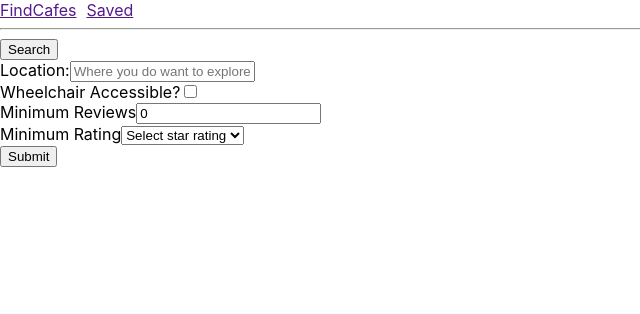
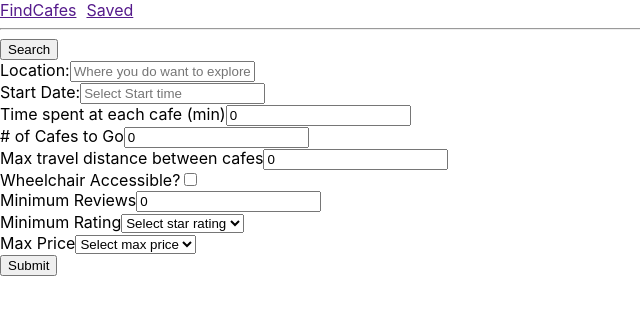
Before and after one commit to warrickhe/CafeHopper, a React (Create React App) app in the folder frontend/: page /Query in a window 1280 px wide. Shown: the top 314 px of the page, without its empty margins (0-640 px from the left). Built offline with nearby package versions, Linux system fonts and the light colour scheme.

Commit message:
Finished Query Page skeleton, formated input into json data

```diff
--- a/frontend/package.json
+++ b/frontend/package.json
@@ -7,6 +7,8 @@
     "@testing-library/react": "^13.4.0",
     "@testing-library/user-event": "^13.5.0",
     "react": "^18.2.0",
+    "react-datepicker": "^6.2.0",
+    "react-datetime": "^3.2.0",
     "react-dom": "^18.2.0",
     "react-router-dom": "^6.22.2",
     "react-scripts": "5.0.1",
--- a/frontend/src/pages/QueryPage.js
+++ b/frontend/src/pages/QueryPage.js
@@ -1,18 +1,45 @@
 import React from 'react';
 import { useState } from 'react';
 import { Link } from 'react-router-dom';
+import DatePicker from 'react-datepicker';
+import 'react-datepicker/dist/react-datepicker.css';
+import Datetime from 'react-datetime';
+import 'react-datetime/css/react-datetime.css';
 
 import Header from '../components/Header';
 
 export default function QueryPage() {
   const [location, setLocation] = useState('');
+  const [startDate, setStartDate] = useState(null);
+  const [timePerCafe, setTimePerCafe] = useState(0);
+  const [numCafes, setNumCafes] = useState(0);
+  const [maxDistance, setMaxDistance] = useState(0);
+
+  // Attributes
   const [isWheelchairAccessible, setIsWheelchairAccessible] = useState(false);
   const [minReview, setMinReview] = useState(0);
   const [minRating, setMinRating] = useState('');
+  const [maxPrice, setMaxPrice] = useState('');
   // const [maxDistance, setMaxDistance] = useState(0);
   // const [numCafes, setNumCafes] = useState(0);
   function handleLocationChange(e) {
     setLocation(e.target.value);
+  }
+
+  function handleStartDateChange(date) {
+    setStartDate(date);
+  }
+
+  function handleTimePerCafe(e) {
+    setTimePerCafe(e.target.value);
+  }
+
+  function handleNumCafes(e) {
+    setNumCafes(e.target.value);
+  }
+
+  function handleMaxDistance(e) {
+    setMaxDistance(e.target.value);
   }
 
   function handleWheelchairChange(e) {
@@ -23,17 +50,78 @@ export default function QueryPage() {
     setMinReview(e.target.value);
   }
 
-  function handelRatingChange(e) {
+  function handleRatingChange(e) {
     setMinRating(e.target.value);
+  }
+
+  function handlePriceChange(e) {
+    setMaxPrice(e.target.value);
+  }
+
+  const formatDateTime = (date) => {
+    const formattedDate = date.toLocaleDateString('en-US', {
+      year: 'numeric',
+      month: '2-digit',
+      day: '2-digit',
+    });
+
+    const formattedTime = date.toLocaleTimeString('en-US', {
+      hour: '2-digit',
+      minute: '2-digit',
+      hour12: false,
+    });
+
+    return `${formattedDate} ${formattedTime}`;
+  };
+
+  function preventEnter(e) {
+    if (e.key === 'Enter') {
+      e.preventDefault();
+    }
   }
 
   function handleSubmit(e) {
     e.preventDefault();
-    console.log('Location: ', location);
-    console.log('Wheelchair Accessible?: ', isWheelchairAccessible);
-    console.log('Min Review: ', minReview);
-    console.log('Min Rating: ', minRating);
+    // console.log('Location: ', location);
+    // console.log('Start Date: ', formatDateTime(startDate));
+    // console.log('Time per cafe: ', timePerCafe);
+    // console.log('# of Cafes to Visit: ', numCafes);
+    // console.log('Max travel distance between cafes: ', maxDistance);
+    // console.log('Wheelchair Accessible?: ', isWheelchairAccessible);
+    // console.log('Min Review: ', minReview);
+    // console.log('Min Rating: ', minRating);
+
+    let inputData = {
+      address: location,
+      start_time: formatDateTime(startDate),
+      time_per_cafe: timePerCafe,
+      num_cafes: numCafes,
+      max_distance: maxDistance,
+      attributes: {
+        wheelchair_accessible: isWheelchairAccessible,
+        min_review_count: minReview,
+        min_rating: minRating,
+        max_price: maxPrice,
+      },
+    };
+
+    console.log(JSON.stringify(inputData));
   }
+
+  //   {
+  //     "address": "910 Weyburn Pl, Los Angeles, CA 90024",
+  //     "start_time": "03-20-2024 10:00",
+  //     "time_per_cafe": 120,
+  //     "num_cafes": 30,
+  //     "max_distance": 5,
+  //     "attributes": {
+  //         "wheelchair_accessible": false,
+  //         "min_review_count": 50,
+  //         "min_rating": 3.5,
+  //         "min_price": 1,
+  //         "max_price": 4
+  //     }
+  // }
 
   return (
     <>
@@ -52,6 +140,56 @@ export default function QueryPage() {
               placeholder="Where you do want to explore?"
               autoComplete="off"
               onChange={handleLocationChange}
+              onKeyDown={preventEnter}
+            />
+          </div>
+          <div className="date-time">
+            <label htmlFor="start-time">Start Date:</label>
+            <DatePicker
+              selected={startDate}
+              id="start-time"
+              onChange={handleStartDateChange}
+              dateFormat="MM-dd-yyyy h:mm aa"
+              placeholderText="Select Start time"
+              showTimeInput
+              timeInputLabel="Time:"
+              timeFormat="HH:mm"
+              timeIntervals={30}
+              isClearable
+            />
+            <br />
+          </div>
+          <div className="time-per-cafe">
+            <label htmlFor="time-per-cafe">Time spent at each cafe (min)</label>
+            <input
+              type="number"
+              id="time-per-cafe"
+              value={timePerCafe}
+              onChange={handleTimePerCafe}
+              step="1"
+              onKeyDown={preventEnter}
+            />
+          </div>
+          <div className="num-cafes">
+            <label htmlFor="num-cafes"># of Cafes to Go</label>
+            <input
+              type="number"
+              id="num-cafes"
+              value={numCafes}
+              onChange={handleNumCafes}
+              step="1"
+              onKeyDown={preventEnter}
+            />
+          </div>
+          <div className="max-distance">
+            <label htmlFor="max-distance">Max travel distance between cafes</label>
+            <input
+              type="number"
+              id="max-distance"
+              value={maxDistance}
+              onChange={handleMaxDistance}
+              step="1"
+              onKeyDown={preventEnter}
             />
           </div>
           <div className="attributes">
@@ -70,16 +208,26 @@ export default function QueryPage() {
               value={minReview}
               onChange={handleReviewChange}
               step="1"
+              onKeyDown={preventEnter}
             />
             <br />
             <label htmlFor="min-rating">Minimum Rating</label>
-            <select value={minRating} onChange={handelRatingChange}>
+            <select value={minRating} onChange={handleRatingChange}>
               <option value="">Select star rating</option>
               <option value="1">1 star</option>
               <option value="2">2 star</option>
               <option value="3">3 star</option>
               <option value="4">4 star</option>
               <option value="5">5 star</option>
+            </select>
+            <br />
+            <label htmlFor="max-price">Max Price</label>
+            <select value={maxPrice} onChange={handlePriceChange}>
+              <option value="">Select max price</option>
+              <option value="1">$</option>
+              <option value="2">$$</option>
+              <option value="3">$$$</option>
+              <option value="4">$$$$</option>
             </select>
           </div>
           <button type="submit">Submit</button>
--- a/frontend/src/styles/QueryPage.css
+++ b/frontend/src/styles/QueryPage.css
@@ -1,3 +1,3 @@
 .query-page-container input[type='text'] {
-  width: 500px;
+  /* width: 500px; */
 }
```
Also changed, not shown: 1 other file (tests, documents, lock files or other folders).
